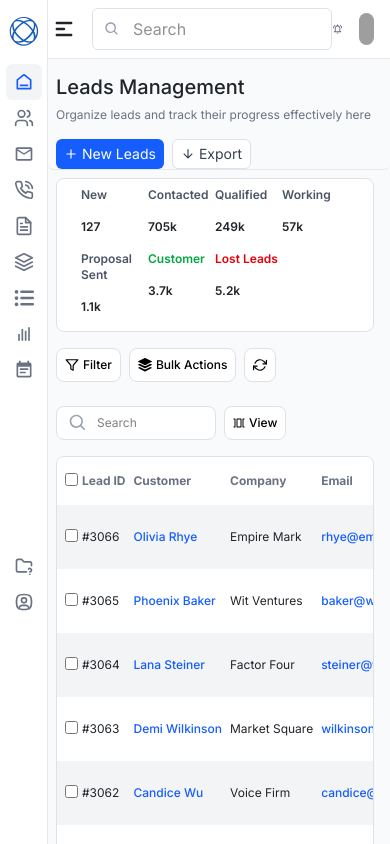
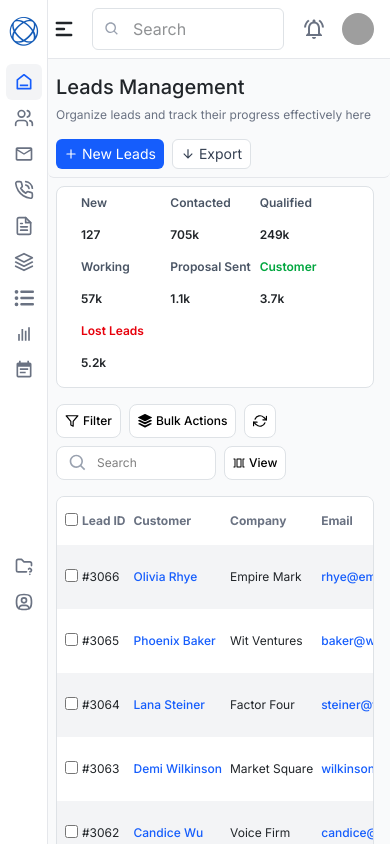
Before and after one commit to SAN2022/Leads-Dashboard, a React (Vite) app: page / in a window 390 px wide. Shown: the top 844 px of the page. Built offline with nearby package versions, Linux system fonts and the light colour scheme; grey boxes are pictures that could not be loaded.

Commit message:
Responsive update

```diff
--- a/src/Components/LeadsHeader.jsx
+++ b/src/Components/LeadsHeader.jsx
@@ -16,7 +16,7 @@ const LeadsHeader = () => {
       </div>
 
       {/* Buttons */}
-      <div className="sm:mt-0 flex gap-2 mr-2">
+      <div className="sm:mt-0 flex gap-2 mr-2 mb-2">
         <button
           onClick={() => setShowModal(true)}
           className="flex items-center gap-1 px-2 py-1 bg-blue-600 text-white rounded-2 hover:bg-blue-700 transition"
--- a/src/Components/Statusbar.jsx
+++ b/src/Components/Statusbar.jsx
@@ -11,7 +11,7 @@ const leadStats = [
 function LeadStatus() {
   return (
     <div className="bg-white px-6 pt-2 rounded-lg border ml-6 mr-4 mt-2">
-      <div className="p-0 grid grid-cols-4 md:grid-cols-7 text-left">
+      <div className="p-0 grid grid-cols-3 sm:grid-cols-4 md:grid-cols-7 text-left">
         {leadStats.map(({ label, value, color }, idx) => (
           <div key={idx}>
             <p className={`text-xs md:text-sm font-semibold ${color || "text-gray-600"}`}>{label}</p>
--- a/src/Components/Toolbar.jsx
+++ b/src/Components/Toolbar.jsx
@@ -5,7 +5,7 @@ import { RiCarouselView } from "react-icons/ri";
 
 function Toolbar() {
   return (
-    <div className="w-full flex flex-wrap justify-between items-center gap-4 pl-6 pr-4 my-3  lg:text-sm text-xs text-black">
+    <div className="w-full flex flex-wrap justify-between items-center gap-2 pl-6 pr-4 my-3  lg:text-sm text-xs text-black">
       {/* Left Section: Buttons */}
       <div className="flex gap-2">
         <button className="flex items-center gap-1 bg-white border p-2 rounded-3 font-medium">
--- a/src/Components/TopNavbar.jsx
+++ b/src/Components/TopNavbar.jsx
@@ -17,7 +17,7 @@ const TopNavBar = () => {
           <input
             type="text"
             placeholder="Search"
-            className="w-60 xl:w-80 pl-10 pr-4 py-2 border rounded-md text-sm focus:ring"
+            className="w-48 xl:w-80 pl-10 pr-4 py-2 border rounded-md text-sm focus:ring"
           />
         </div>
       </div>
```
